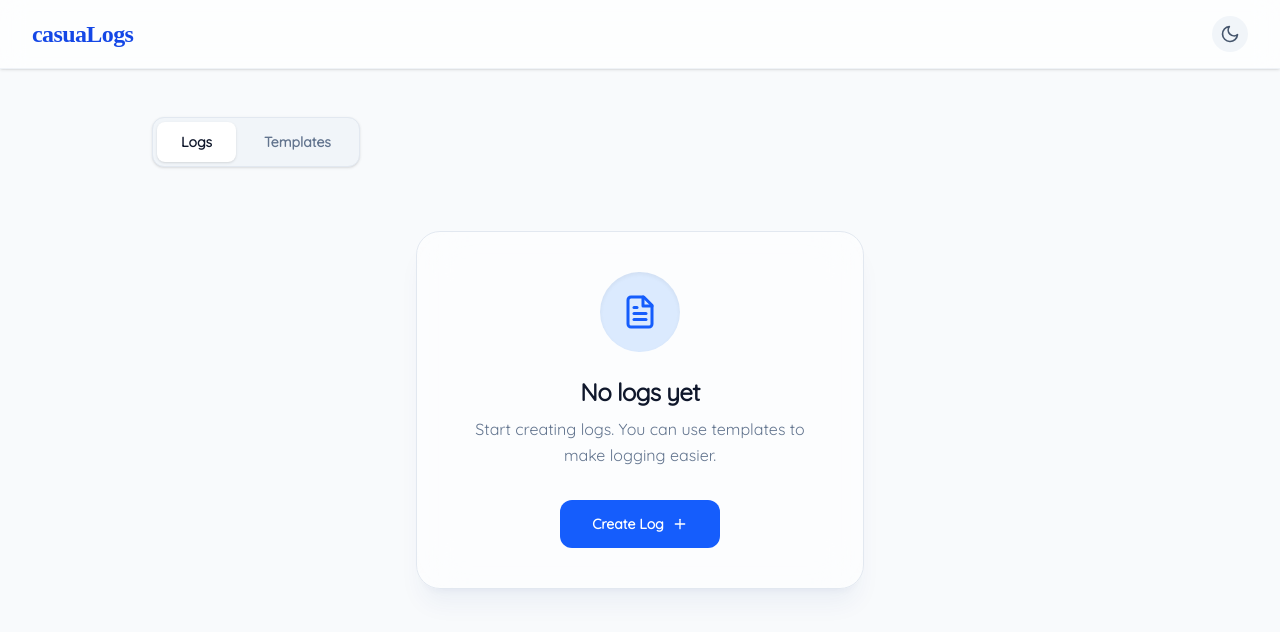
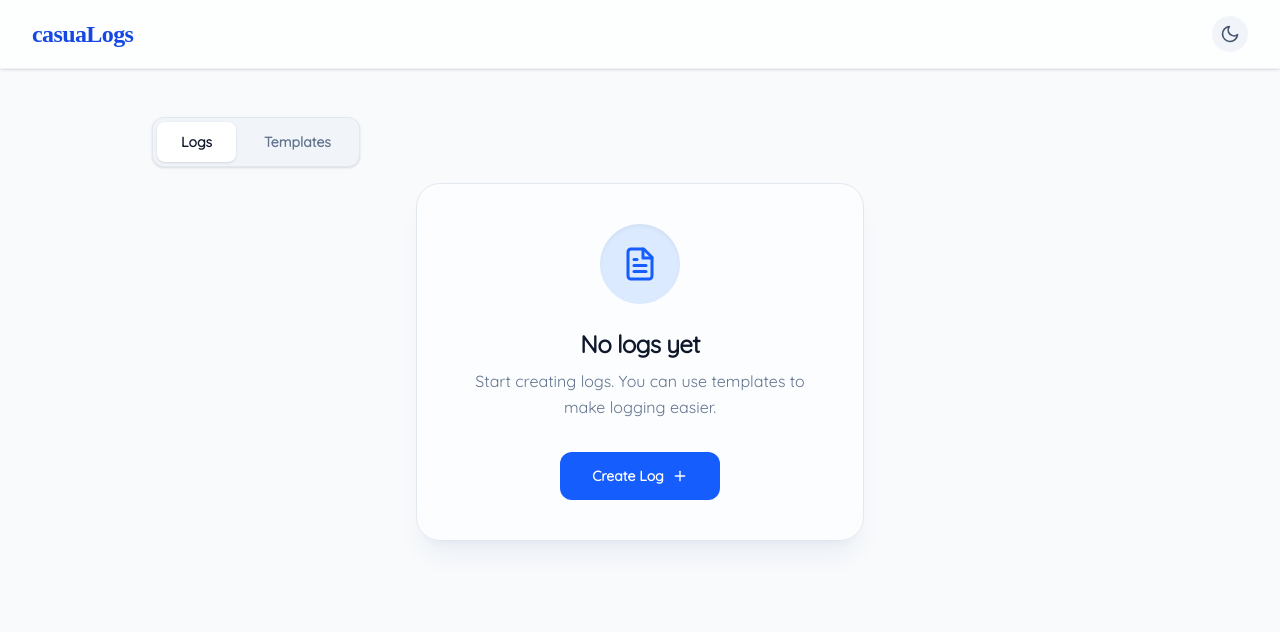
Before and after one commit to ieatcode4breakfast/casuaLogs, a React (Vite) app: page / in a window 1280 px wide. Shown: the top 632 px of the page. Built offline with nearby package versions, Linux system fonts and the light colour scheme; a web font is replaced by a local one.

Commit message:
feat: implement log editing, sorting, empty state UI fixes, and schema docs

```diff
--- a/src/components/HomeView.tsx
+++ b/src/components/HomeView.tsx
@@ -111,7 +111,7 @@ export function HomeView({ onNavigate, currentTab, onTabChange }: HomeViewProps)
 
       {currentTab === 'logs' ? (
         logs.length === 0 ? (
-          <div className="w-full md:max-w-md mx-auto px-6 py-10 md:p-10 flex flex-col items-center text-center bg-white/50 dark:bg-slate-900/50 backdrop-blur-xl border-y md:border-x border-slate-200 dark:border-slate-800 rounded-3xl shadow-xl shadow-blue-900/5 dark:shadow-black/20 mt-8 md:mt-12">
+          <div className="w-full md:max-w-md mx-auto px-6 py-10 md:p-10 flex flex-col items-center text-center bg-white/50 dark:bg-slate-900/50 backdrop-blur-xl border-y md:border-x border-slate-200 dark:border-slate-800 rounded-3xl shadow-xl shadow-blue-900/5 dark:shadow-black/20">
             <div className="h-20 w-20 bg-blue-100 dark:bg-blue-900/40 text-blue-600 dark:text-blue-400 rounded-full flex items-center justify-center mb-6 shadow-inner">
               <svg xmlns="http://www.w3.org/2000/svg" width="36" height="36" viewBox="0 0 24 24" fill="none" stroke="currentColor" strokeWidth="2" strokeLinecap="round" strokeLinejoin="round"><path d="M14.5 2H6a2 2 0 0 0-2 2v16a2 2 0 0 0 2 2h12a2 2 0 0 0 2-2V7.5L14.5 2z"/><polyline points="14 2 14 8 20 8"/><line x1="16" y1="13" x2="8" y2="13"/><line x1="16" y1="17" x2="8" y2="17"/><line x1="10" y1="9" x2="8" y2="9"/></svg>
             </div>
```
Also changed, not shown: 1 other file (tests, documents, lock files or other folders).
